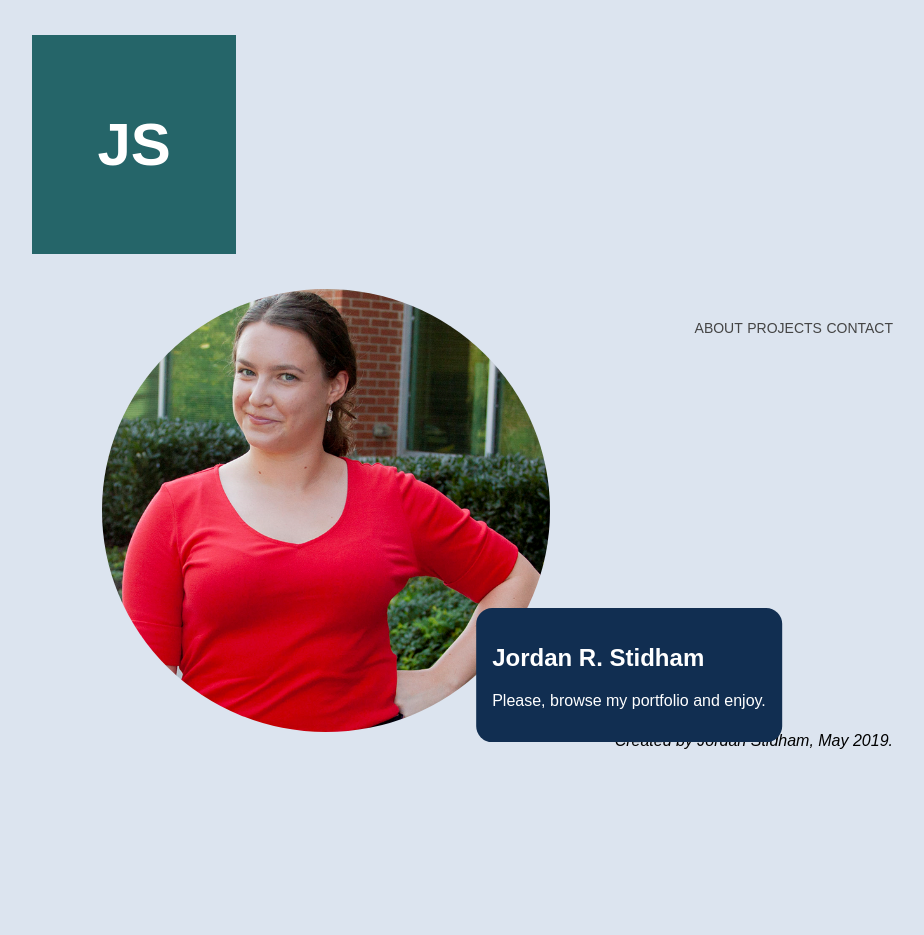
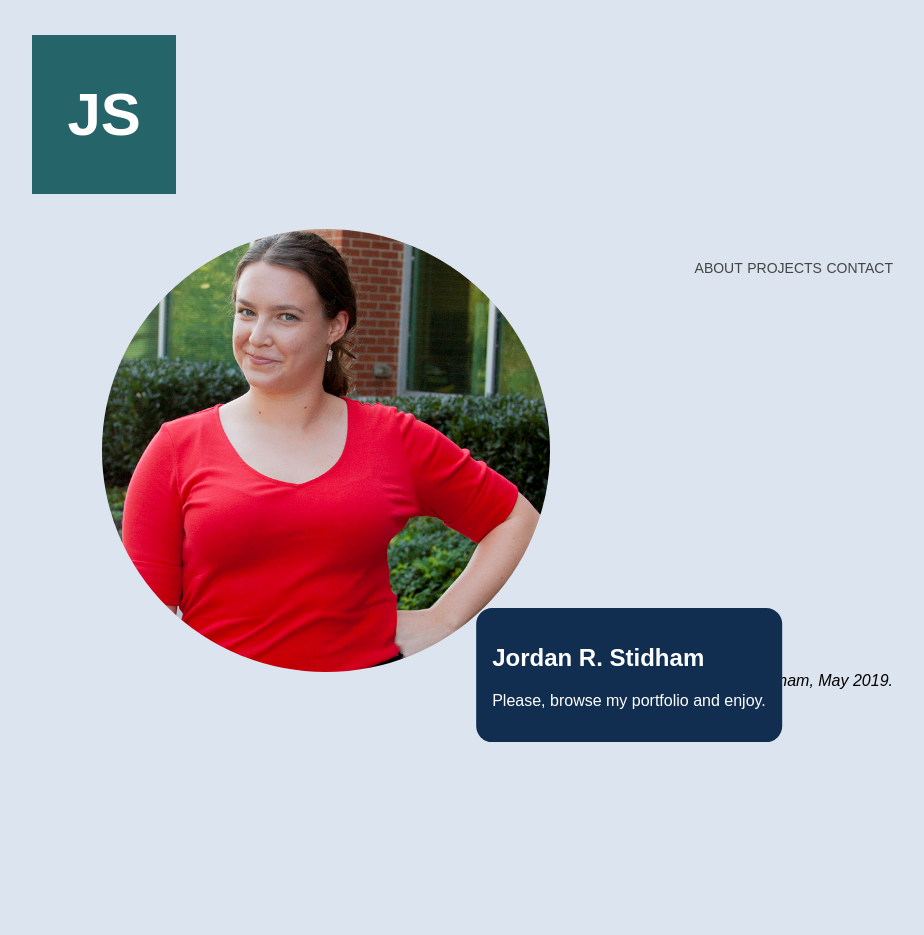
Before and after one commit to jordanstidham/PORTFOLIO, a Jekyll site: the page built from README.md, in a window 1280 px wide. Shown: the whole page, without its empty margins (11-935 px from the left). Built offline with Jekyll 4.4.1, drawn with Linux system fonts in a browser that asks for light colours; our own code applies the rules of GitHub Pages for plain Markdown files.

Commit message:
Update main.css

```diff
--- a/css/main.css
+++ b/css/main.css
@@ -12,7 +12,7 @@ body {
 .head {
     background-color: #256569;
     color: white;
-    padding: 35px;
+    padding: 5px 5px 5px 5px;
     font-size: 30px;
     text-align: center;
     width: 15%;
```
